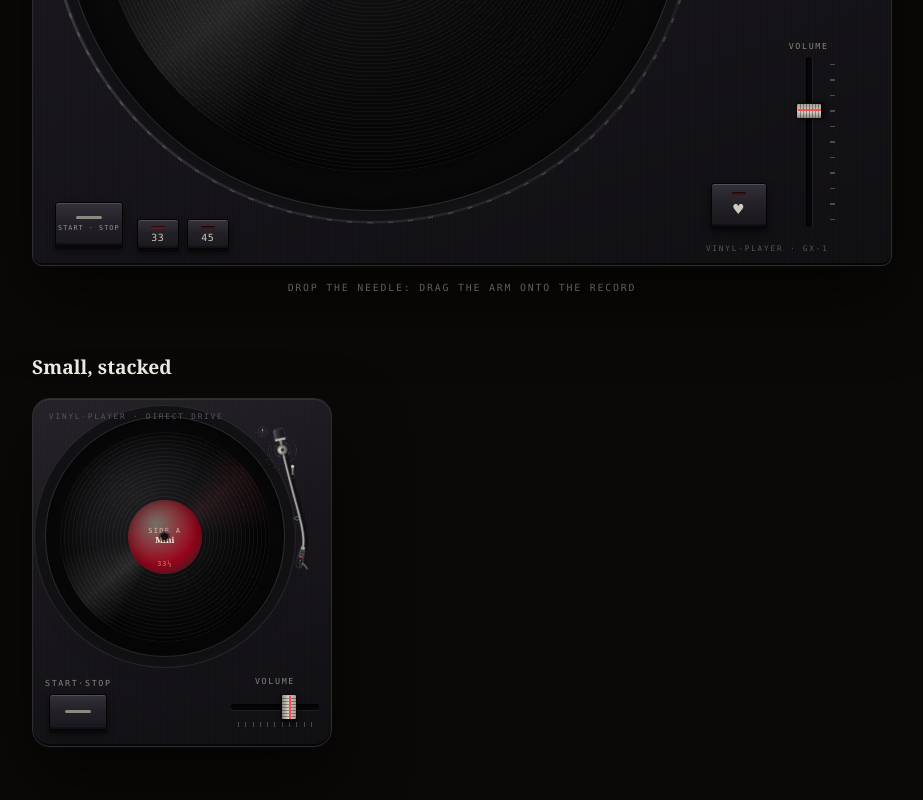
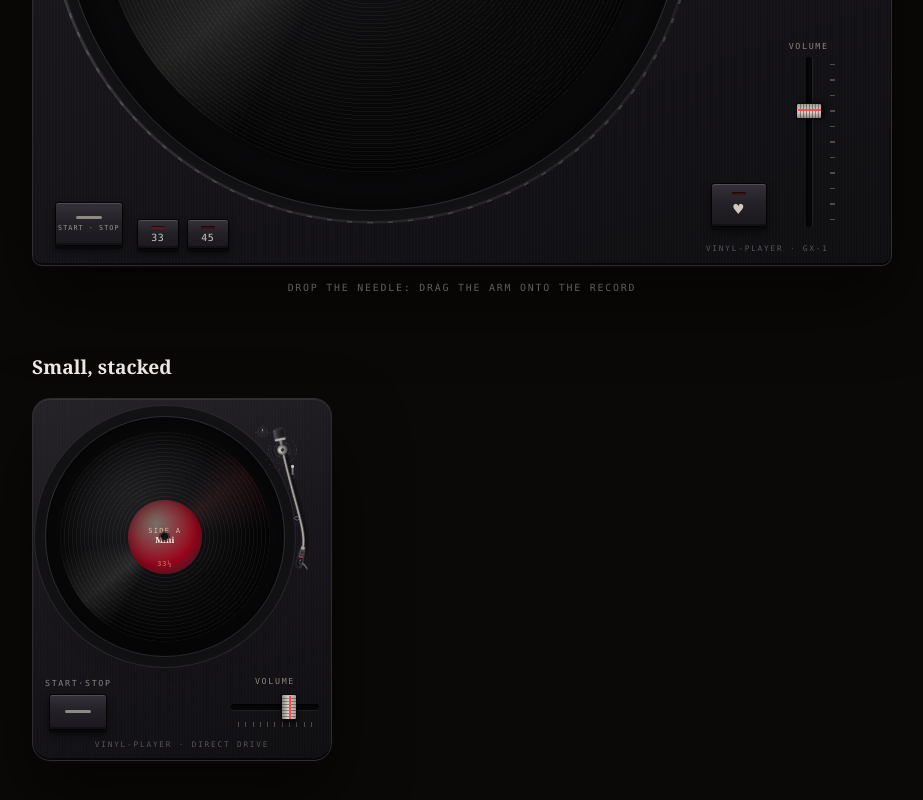
Before and after one commit to KSaiVinod/generative-player, a website: page demo/index.html in a window 1280 px wide. Shown: the part 1611-2411 px from the top of the page, without its empty margins (178-1101 px from the left). Drawn offline with Linux system fonts and the light colour scheme; no server answers.

Commit message:
vinyl-player: on a stacked deck the maker's line runs along the plinth's foot, clear of the record

```diff
--- a/vinyl-player.css
+++ b/vinyl-player.css
@@ -48,14 +48,14 @@ vinyl-player > [slot="label"]{display:none;}
   grid-template-columns:var(--vp-d) calc(var(--vp-d) * .14);
   grid-template-areas:"deck side" "keys keys";
   row-gap:clamp(14px,3vw,20px);
-  padding:calc(var(--vp-d) * .07) calc(var(--vp-d) * .05) 16px;border-radius:18px;border:1px solid #2e2b31;
+  padding:calc(var(--vp-d) * .07) calc(var(--vp-d) * .05) 30px;border-radius:18px;border:1px solid #2e2b31;
   background:
     repeating-linear-gradient(90deg,rgba(255,255,255,.013) 0 1px,transparent 1px 3px),
     linear-gradient(160deg,#252228,#18161b 45%,#0f0e11);
   box-shadow:inset 0 1px 0 rgba(255,255,255,.08),inset 0 -2px 0 rgba(0,0,0,.6),
     0 2px 0 #08070a,0 34px 70px rgba(0,0,0,.6);}
-/* the maker's line, engraved in the corner (the model attribute) */
-.vp-model{position:absolute;z-index:3;top:12px;left:16px;margin:0;
+/* the maker's line (the model attribute), engraved along the plinth's foot, under the keys, clear of the platter */
+.vp-model{position:absolute;z-index:3;bottom:9px;left:0;right:0;text-align:center;margin:0;
   font-family:var(--vp-mono);font-size:.48rem;letter-spacing:.24em;text-transform:uppercase;
   color:#5a535d;pointer-events:none;white-space:nowrap;}
 .vp-deck{grid-area:deck;width:var(--vp-d);position:relative;}
@@ -303,7 +303,7 @@ vinyl-player.is-wide .vp-plinth::before{content:"";position:absolute;left:calc(v
     repeating-conic-gradient(#2a272d 0 8deg,#141216 8deg 60deg),
     #141216;
   box-shadow:inset 0 0 0 1px #34313a,0 3px 6px rgba(0,0,0,.5);}
-vinyl-player.is-wide .vp-model{top:auto;left:auto;right:calc(var(--vp-d) * .1);bottom:calc(var(--vp-d) * .015);}
+vinyl-player.is-wide .vp-model{top:auto;left:auto;right:calc(var(--vp-d) * .1);bottom:calc(var(--vp-d) * .015);text-align:right;}
 
 /* Windows renders small type thinner: a step up */
 vinyl-player.is-win .vp-label-top,vinyl-player.is-win .vp-label-sub{font-size:.5rem;}
```
